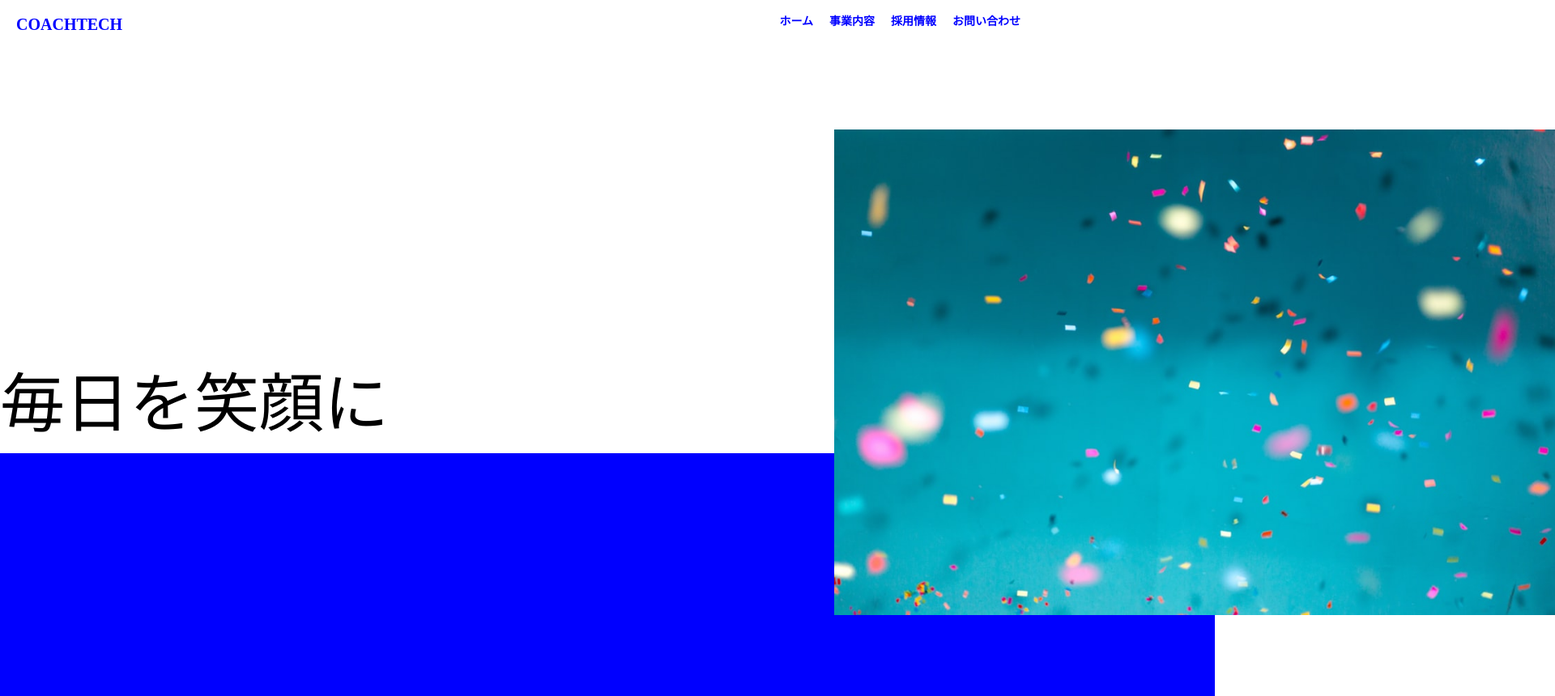
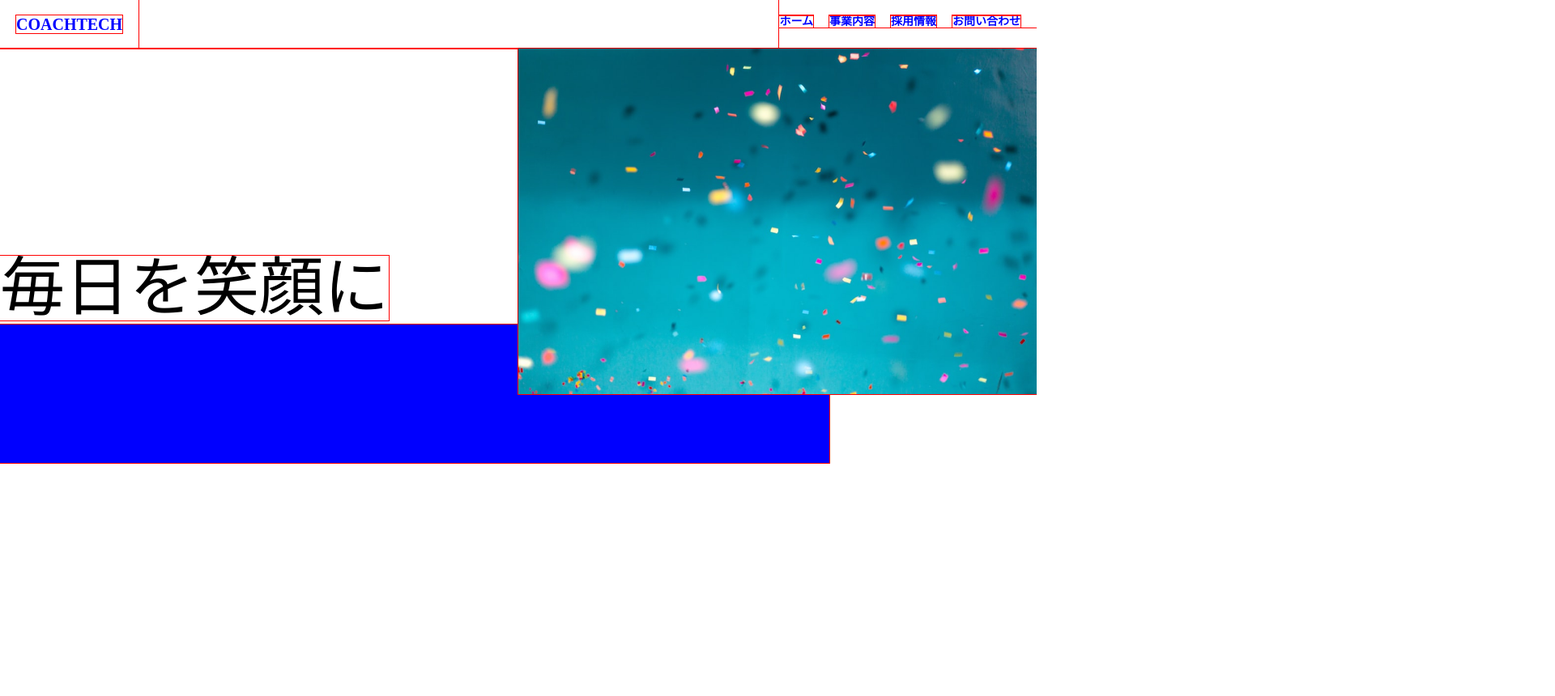
Before and after one commit to yosuke257/20231105_watanabe_css, a plain HTML site: page index.html in a window 1280 px wide. Shown: the whole page at 81% size, 1920 px wide, since content can reach past the window. After the commit the page ends 800 px from the top, so only its background shows below. Drawn offline with Linux system fonts and the light colour scheme.

Commit message:
任意のメッセージ

```diff
--- a/css/style.css
+++ b/css/style.css
@@ -9,6 +9,7 @@ a {
 
 * {
     box-sizing: border-box;
+    outline: 1px solid red !important;
 }
 
 header {
@@ -43,20 +44,22 @@ header {
 .content__text {
     font-size: 80px;
     position: absolute;
-    top: 400px;
+    top: 60%;
 }
 
 .content__block {
     background-color: blue;
-    height: 300px;
-    width: 1500px;
+    height: 40%;
+    width: 80%;
     position: absolute;
-    top: 500px;
+    top: 80%;
+    z-index: 0;
 }
 
 .content__firstview {
-    position: absolute;
-    top: 100px;
-    left: 1030px;
+    display: block;
+    margin-left: auto;
+    margin-right: 0;
+    position: relative;
     z-index: 10;
 }
--- a/index.html
+++ b/index.html
@@ -26,7 +26,7 @@
     <main>
         <div class="content">
             <p class="content__text">毎日を笑顔に</p>
-            <img class="content__firstview" src="firstview.jpeg" height="600px" width="900px">
+            <img class="content__firstview" src="firstview.jpeg" height="50%" width="50%">
             <div class="content__block"></div>
         </div>
     </main>
```
